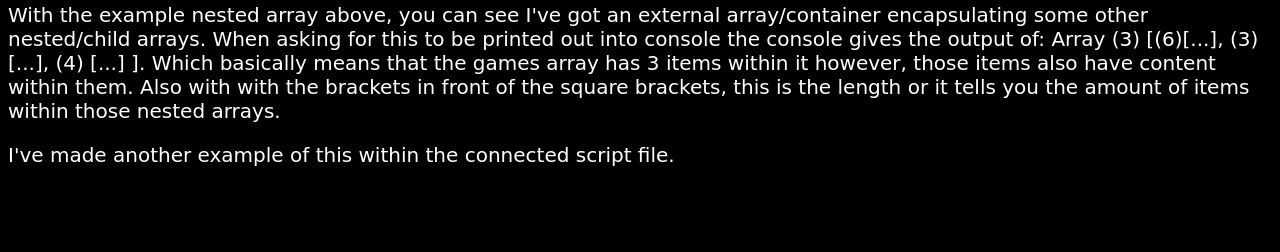
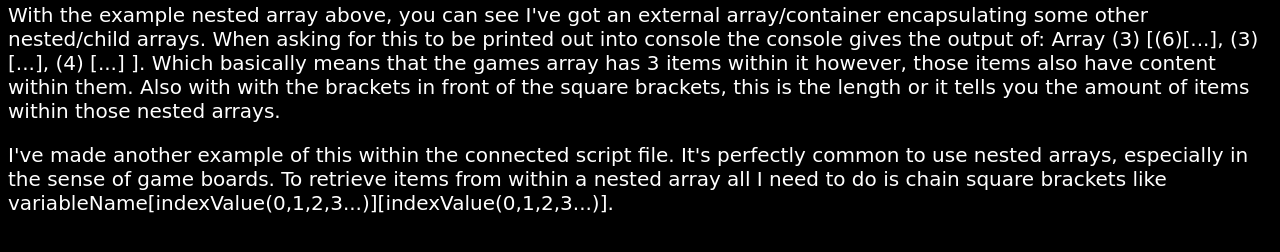
Before and after one commit to JordanPicton/udemy-learning-website, a plain HTML site: page javascript/arrays/arrays-nested-arrays.html in a window 1280 px wide. Shown: the part 506-758 px from the top of the page. Drawn offline with Linux system fonts and the light colour scheme.

Commit message:
Completed Section 17 Chapter 187

```diff
--- a/javascript/arrays/arrays-nested-arrays.html
+++ b/javascript/arrays/arrays-nested-arrays.html
@@ -28,7 +28,9 @@
                 arrays.
             </p>
             <p>
-                I've made another example of this within the connected script file.
+                I've made another example of this within the connected script file. It's perfectly common to use nested
+                arrays, especially in the sense of game boards. To retrieve items from within a nested array all I need
+                to do is chain square brackets like variableName[indexValue(0,1,2,3...)][indexValue(0,1,2,3...)].
             </p>
         </section>
     </main>
--- a/javascript/arrays/scripts/array-nested.js
+++ b/javascript/arrays/scripts/array-nested.js
@@ -2,7 +2,7 @@
 let games = [
   ["Doom Eternal", "Apex Legends", "Titanfall 2", "Destiny 2", "Half-Life 2", "Superhot"],
   ["Minecraft", "Terraria", "Vintage Story"],
-  ["Ark Survival Evolved", "Rust", "DayZ", "Subnautic"],
+  ["Ark Survival Evolved", "Rust", "DayZ", "Subnautica"],
 ];
 console.log(games);
 
```
